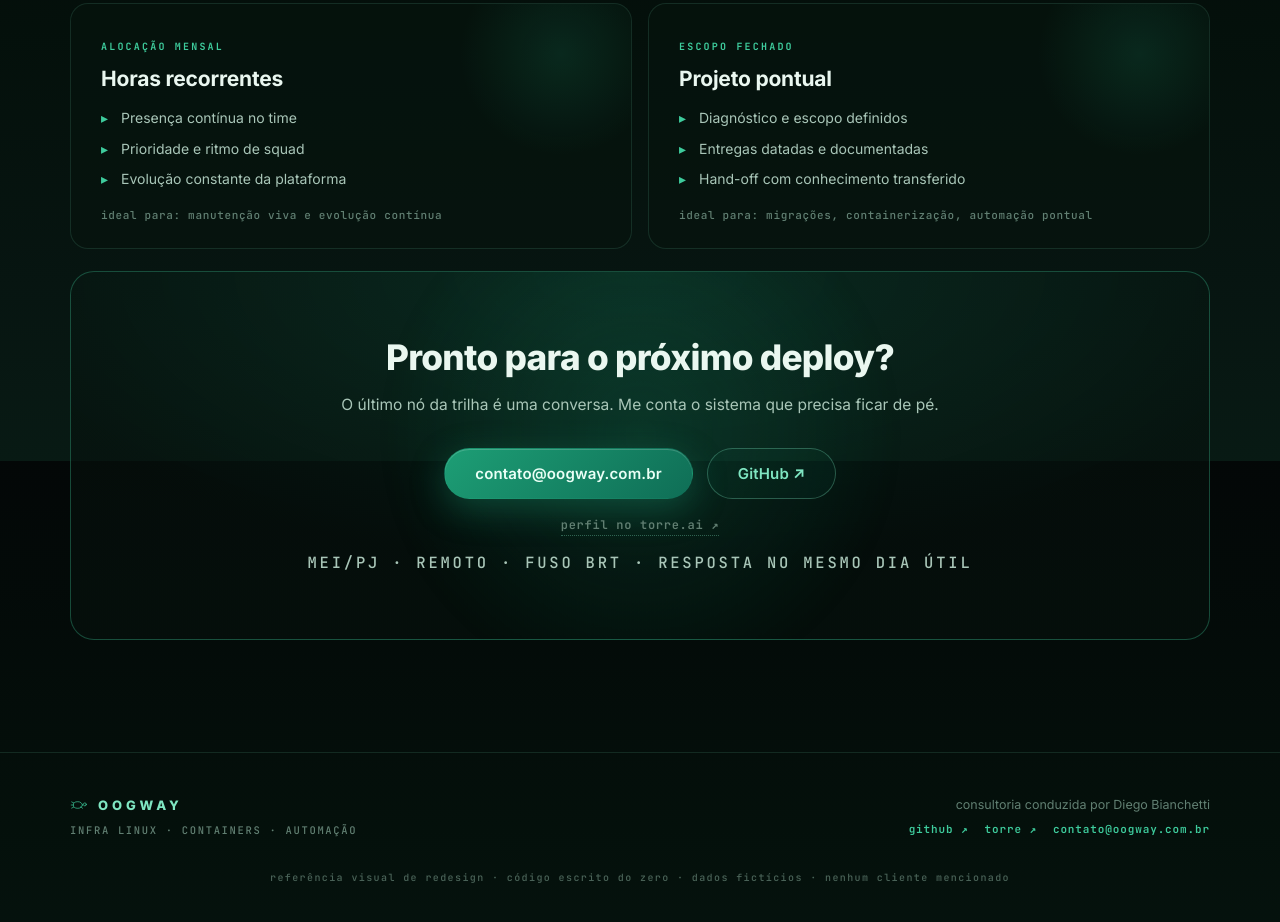
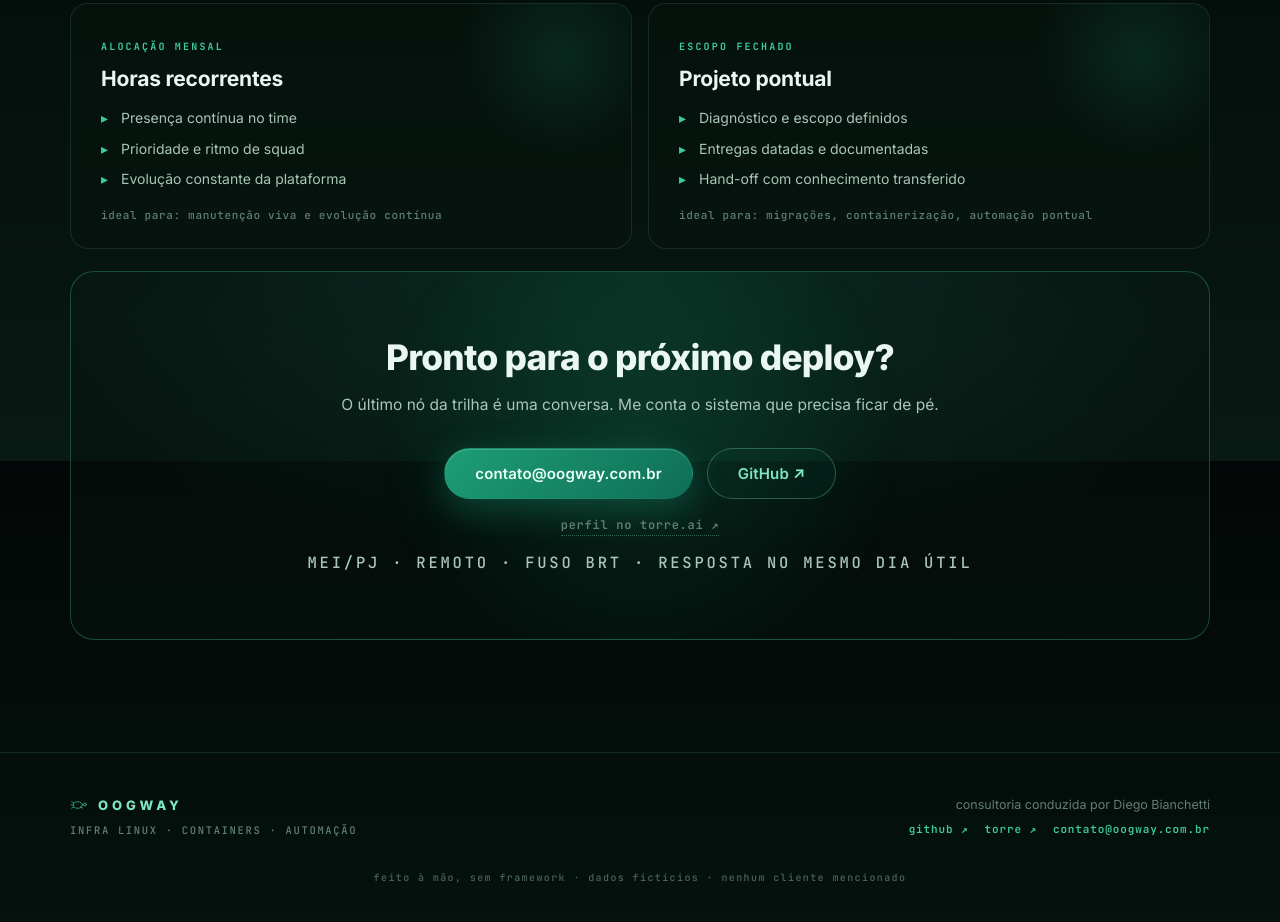
Before and after one commit to diegobianchetti/oogway-landing, a plain HTML site: page index.html in a window 1280 px wide. Shown: the part 5139-6061 px from the top of the page. Drawn offline with Linux system fonts and the light colour scheme.

Commit message:
ajuste: nota de rodapé e comentário adequados à produção

```diff
--- a/index.html
+++ b/index.html
@@ -20,7 +20,7 @@
 </script>
 <style>
 /* ════════════════════════════════════════════════════════════
-   OOGWAY — landing v2 · referência visual
+   OOGWAY — landing v2 · oogway.com.br
    dark gradient · glow pulsante · trilha navegável em 4 nós
    ════════════════════════════════════════════════════════════ */
 
@@ -770,7 +770,7 @@ main{position:relative;z-index:1}
           </div>
         </div>
       </div>
-      <p class="foot-note">referência visual de redesign · código escrito do zero · dados fictícios · nenhum cliente mencionado</p>
+      <p class="foot-note">feito à mão, sem framework · dados fictícios · nenhum cliente mencionado</p>
     </div>
   </footer>
 
```
